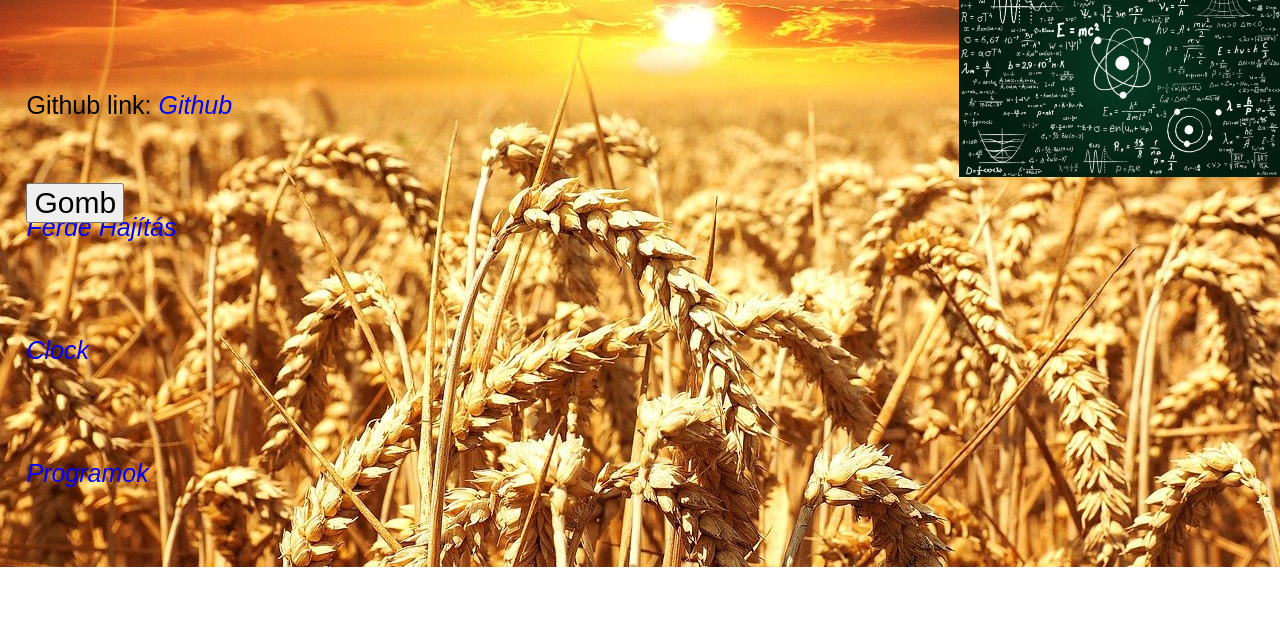
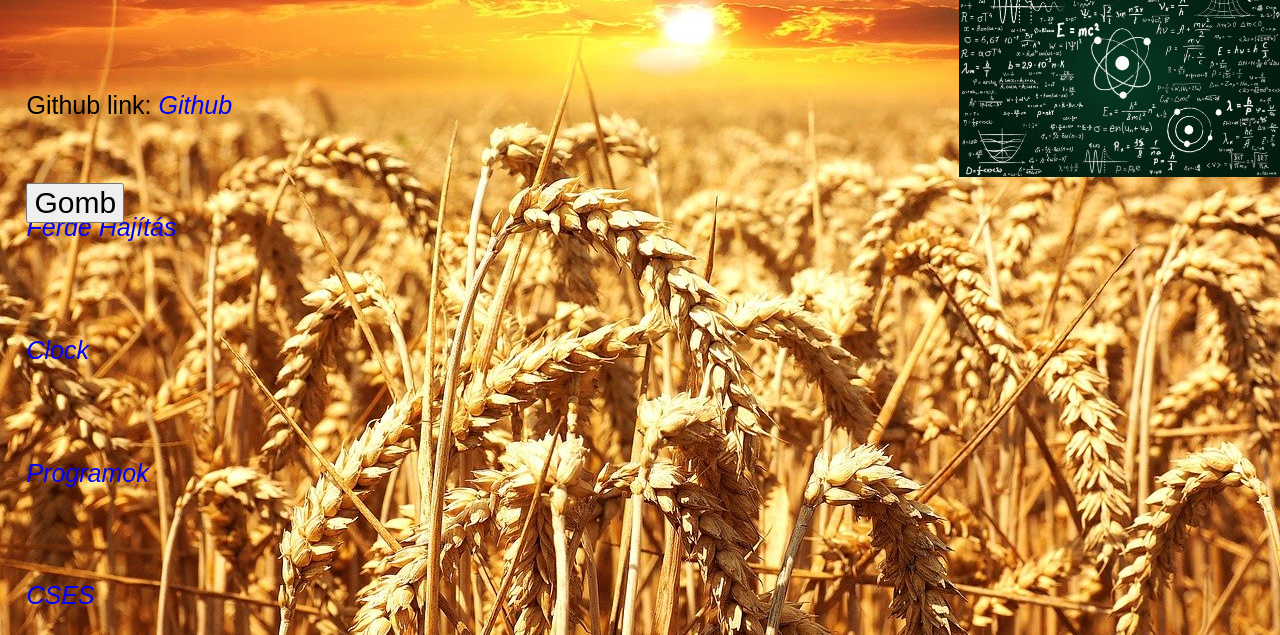
Before and after one commit to MolnarOzor/honlap, a plain HTML site: page index.html in a window 1280 px wide. Shown: the part 233-868 px from the top of the page. Before the commit the page ends 800 px from the top, so only its background shows below. Drawn offline with Linux system fonts and the light colour scheme.

Commit message:
Add files via upload

```diff
--- a/index.html
+++ b/index.html
@@ -20,6 +20,8 @@
 <p><a href="ferde_hajitas.html" target="_blank">Ferde Hajítás</a></p>
 <p><a href="clock.html" target="_blank">Clock</a></p>
 <p><a href="programok.html" target="_blank">Programok</a></p>
+<p><a href="https://cses.fi/problemset/" target="_blank">CSES</a></p>
+
 
 <script>
 var b = document.querySelector("button");
```
